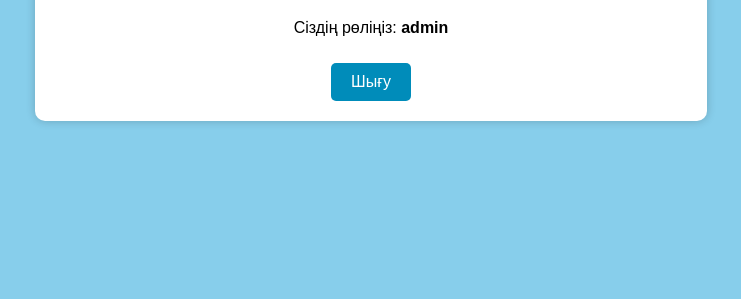
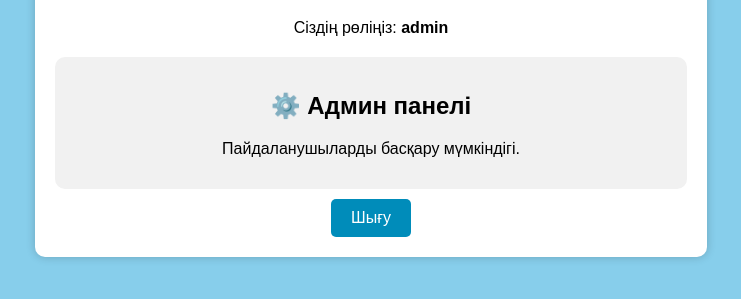
Before and after one commit to Amandyq/my-school-site, a plain HTML site: page dashboard.html in a window 1280 px wide. Shown: the part 131-430 px from the top of the page, without its empty margins (269-1010 px from the left). Drawn offline with Linux system fonts and the light colour scheme; sample sign-in values are in the browser's storage.

Commit message:
Update dashboard.html

```diff
--- a/dashboard.html
+++ b/dashboard.html
@@ -30,12 +30,35 @@
             margin-top: 10px;
             border-radius: 5px;
         }
+        .panel {
+            display: none;
+            margin-top: 20px;
+            padding: 15px;
+            background: #f1f1f1;
+            border-radius: 10px;
+        }
     </style>
 </head>
 <body>
     <div class="container">
         <h1>Сәлем, <span id="userName">Қолданушы</span>!</h1>
         <p>Сіздің рөліңіз: <b><span id="userRole">Бекітілмеген</span></b></p>
+
+        <div id="studentPanel" class="panel">
+            <h2>📚 Оқушы панелі</h2>
+            <p>Сізге берілген тапсырмалар осында шығады.</p>
+        </div>
+
+        <div id="teacherPanel" class="panel">
+            <h2>🎓 Мұғалім панелі</h2>
+            <p>Оқушыларға тапсырма беріп, бағалай аласыз.</p>
+        </div>
+
+        <div id="adminPanel" class="panel">
+            <h2>⚙️ Админ панелі</h2>
+            <p>Пайдаланушыларды басқару мүмкіндігі.</p>
+        </div>
+
         <button onclick="logout()">Шығу</button>
     </div>
 
```
